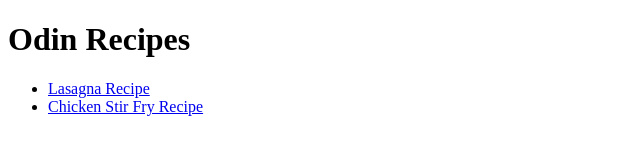
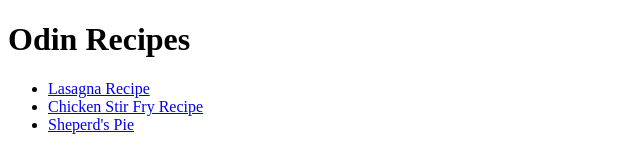
Before and after one commit to M-palao/odin-recipes, a plain HTML site: page index.html in a window 1280 px wide. Shown: the whole page, without its empty margins (0-640 px from the left). Drawn offline with Linux system fonts and the light colour scheme.

Commit message:
Update homepage to include link to pie recipe

```diff
--- a/index.html
+++ b/index.html
@@ -10,6 +10,7 @@
         <ul>
             <li><a href="recipes/lasagna.html">Lasagna Recipe</a></li>
             <li><a href="recipes/chicken-stir-fry.html">Chicken Stir Fry Recipe</a></li>
+            <li><a href="recipes/sheperds-pie">Sheperd's Pie</a></li>
         </ul>
 
     </body>
```
